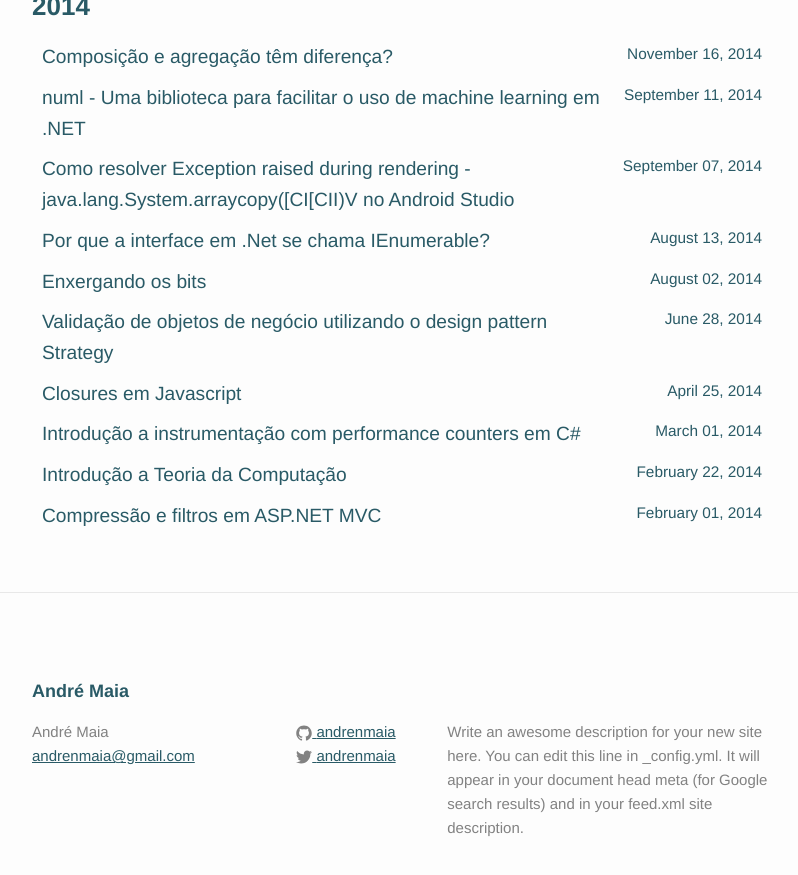
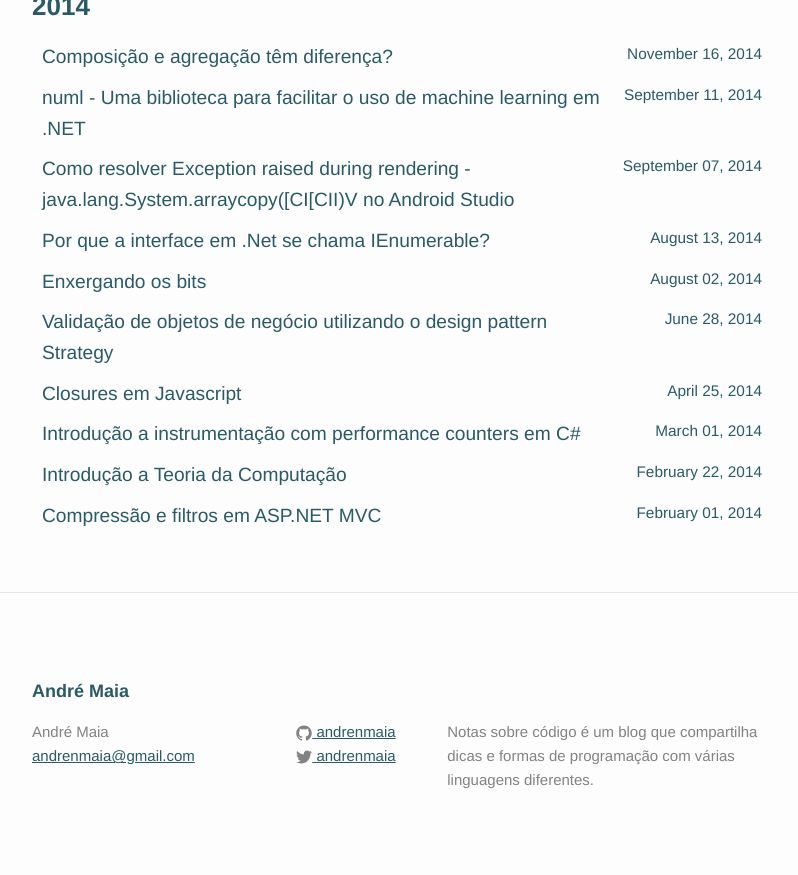
Before and after one commit to andrenmaia/anmaia.com.br, a Jekyll site: the page built from index.html, in a window 1280 px wide and 900 px high, scrolled down 977 px. Shown: the top 875 px of the window, without its empty margins (238-1036 px from the left). Built offline with Jekyll 4.4.1, drawn with Linux system fonts in a browser that asks for light colours; Markdown is read by kramdown in place of the engine named in the settings; after the commit the page ends 1829 px from its top, so only the background shows below that.

Commit message:
Add descrição real às configurações.

```diff
--- a/_config.yml
+++ b/_config.yml
@@ -8,10 +8,7 @@
 # Site settings
 title: André Maia
 email: andrenmaia@gmail.com
-description: > # this means to ignore newlines until "baseurl:"
-  Write an awesome description for your new site here. You can edit this
-  line in _config.yml. It will appear in your document head meta (for
-  Google search results) and in your feed.xml site description.
+description: Notas sobre código é um blog que compartilha dicas e formas de programação com várias linguagens diferentes.
 baseurl: "" # the subpath of your site, e.g. /blog
 url: "http://anmaia.com.br" # the base hostname & protocol for your site
 twitter_username: andrenmaia
```
